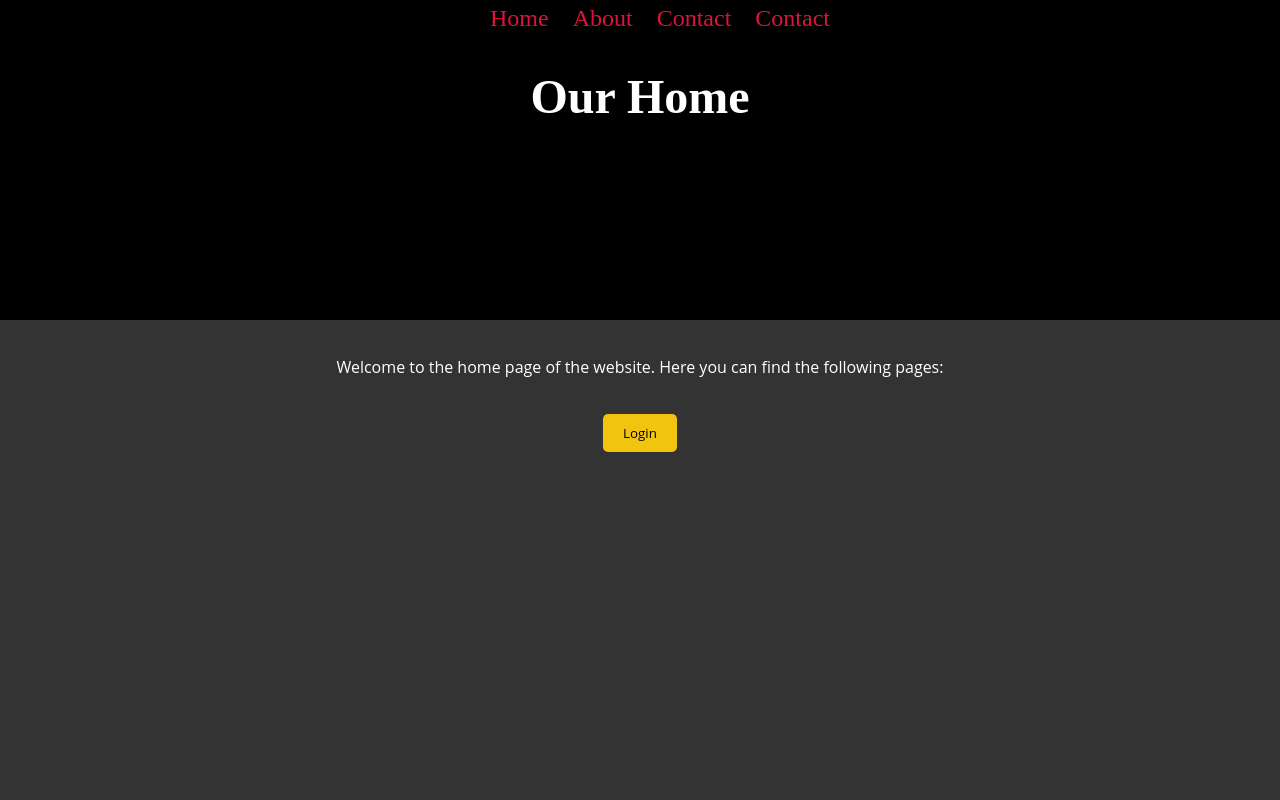
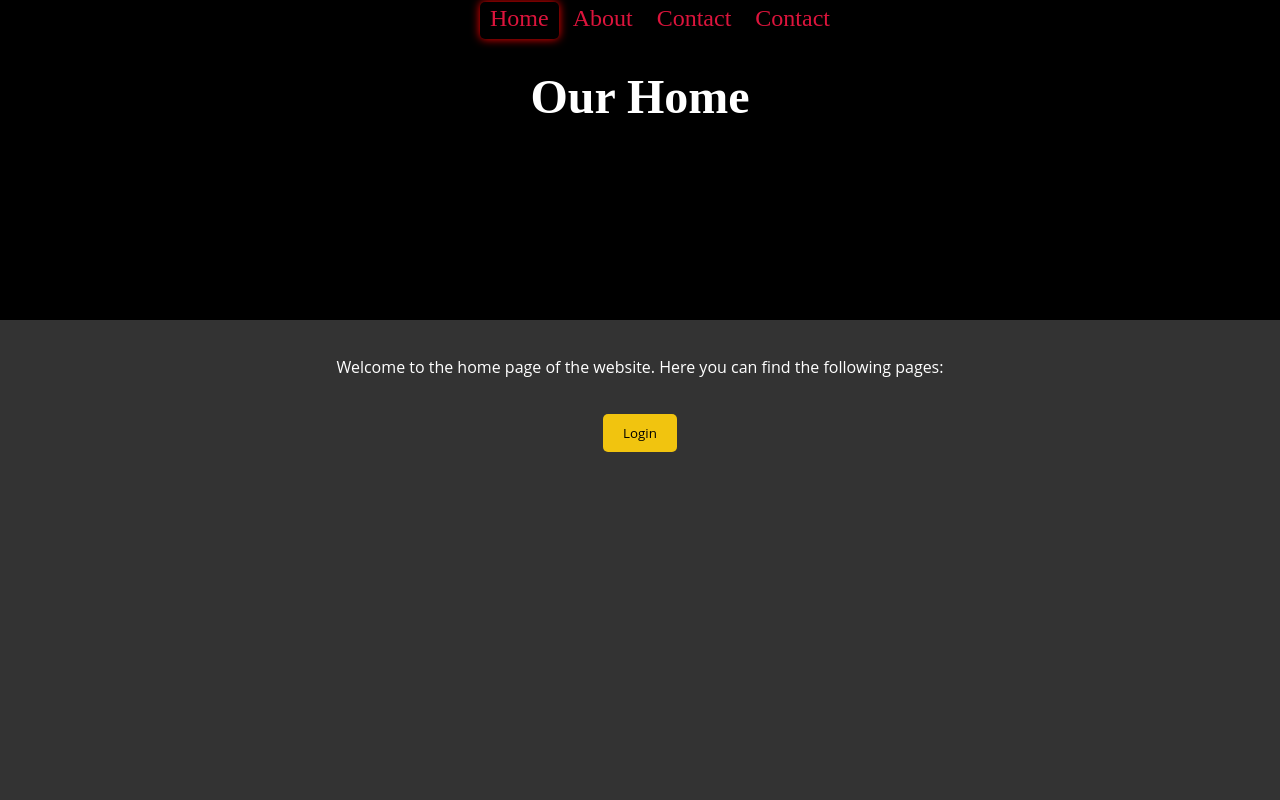
Before and after one commit to KavumaHakim/LearningGit, a plain HTML site: page index.html in a window 1280 px wide. In both pictures the pointer is over the item "Home". Shown: the top 800 px of the page. Drawn offline with Linux system fonts and the light colour scheme.

Commit message:
nav bar hover

```diff
--- a/styles.css
+++ b/styles.css
@@ -75,8 +75,12 @@ nav li{
     list-style-type: none;
     display: inline;
     padding: 10px;
+    transition: 400ms ease-in;
 }
-
+nav li:hover{
+    box-shadow: 0px 0px 10px red;
+    border-radius: 5px;
+}
 nav a{
     text-decoration: none;
     color: crimson;
```
